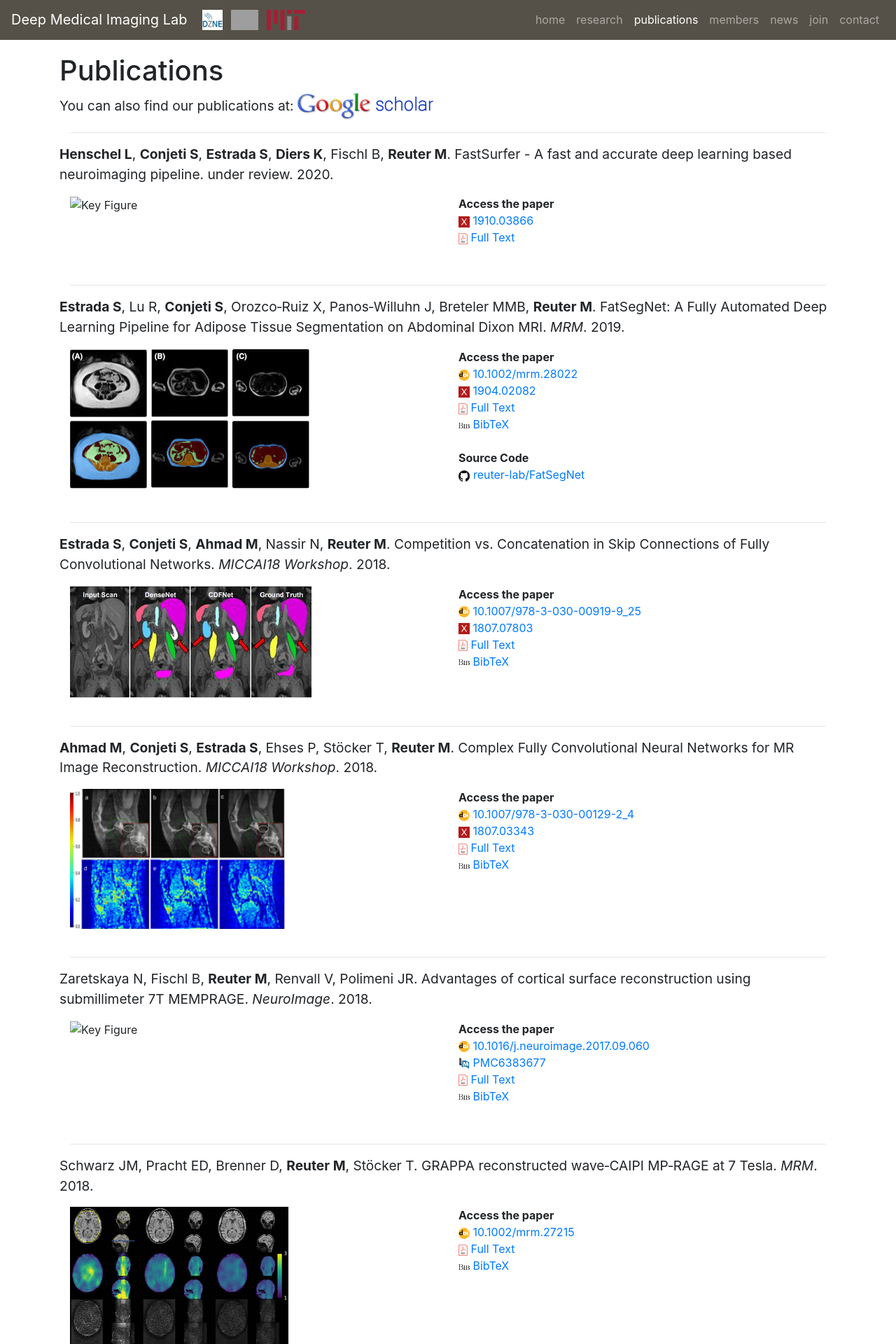
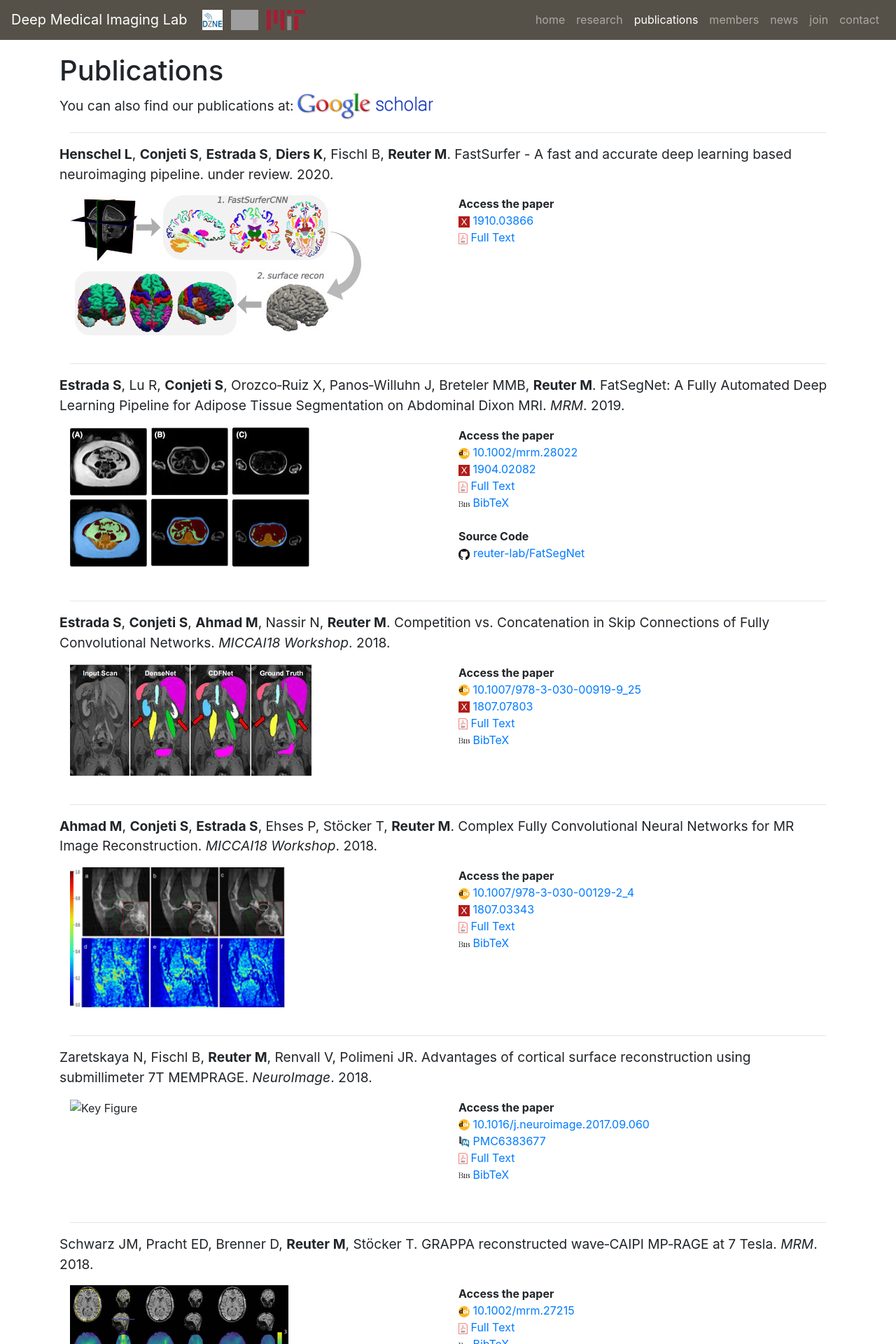
Before and after one commit to Deep-MI/Deep-MI.github.io, a Jekyll site: the page built from publications/index.html, in a window 1280 px wide. Shown: the top 1920 px of the page at 70% size. Built offline with Jekyll 4.4.1, drawn with Linux system fonts in a browser that asks for light colours; nearby versions of some CDN libraries; comment, search, counter and statistics services are not loaded; grey boxes are pictures that could not be loaded.

Commit message:
added fastsurfer image

```diff
--- a/_data/publications.yml
+++ b/_data/publications.yml
@@ -23,6 +23,7 @@
   type: 'journal'
   year: 2020
   month: 0
+  image: '/static/pub/henschel_2020.jpg'
   arxiv: 1910.03866
 
 - authors: '**Estrada S**, Lu R, **Conjeti S**, Orozco‐Ruiz X, Panos‐Willuhn J, Breteler MMB, **Reuter M**'
```
